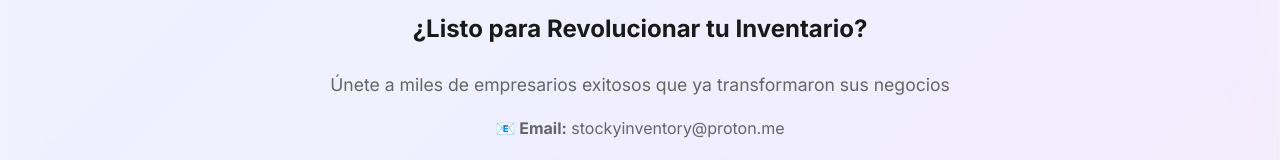
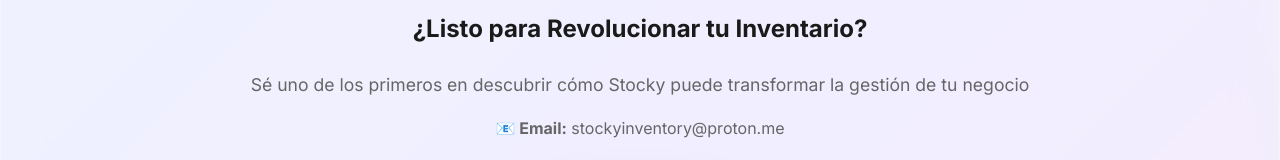
Before and after one commit to CloudiHammer/StockyPolitics, a plain HTML site: page docs/index.html in a window 1280 px wide. Shown: the part 6714-6874 px from the top of the page. Drawn offline with Linux system fonts and the light colour scheme.

Commit message:
Cambiado subtítulo de unirse

```diff
--- a/docs/index.html
+++ b/docs/index.html
@@ -357,8 +357,8 @@
     <section id="contact" class="contact-section animate-on-scroll">
         <div class="container">
             <h2 style="color: var(--text-color); margin-bottom: 20px;">¿Listo para Revolucionar tu Inventario?</h2>
-            <p style="color: var(--text-light); margin-bottom: 15px; font-size: 1.1rem;">Únete a miles de empresarios
-                exitosos que ya transformaron sus negocios</p>
+            <p style="color: var(--text-light); margin-bottom: 15px; font-size: 1.1rem;">Sé uno de los primeros en
+                descubrir cómo Stocky puede transformar la gestión de tu negocio</p>
             <p style="color: var(--text-light); margin-bottom: 25px;"><strong>📧 Email:</strong>
                 stockyinventory@proton.me</p>
 
```
